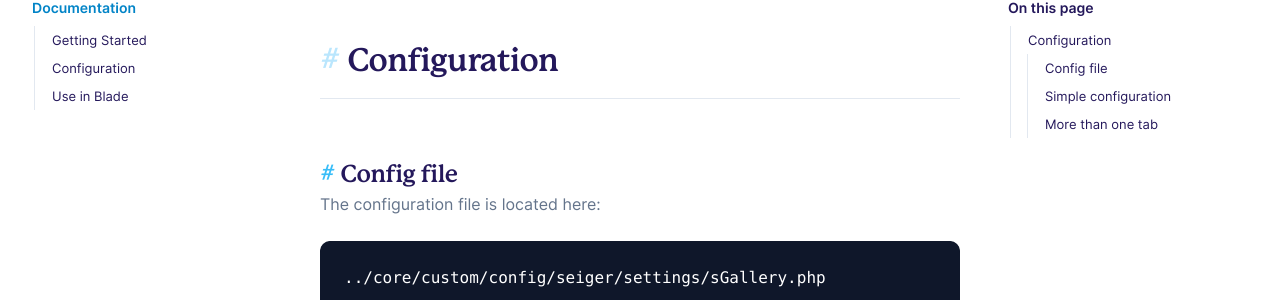
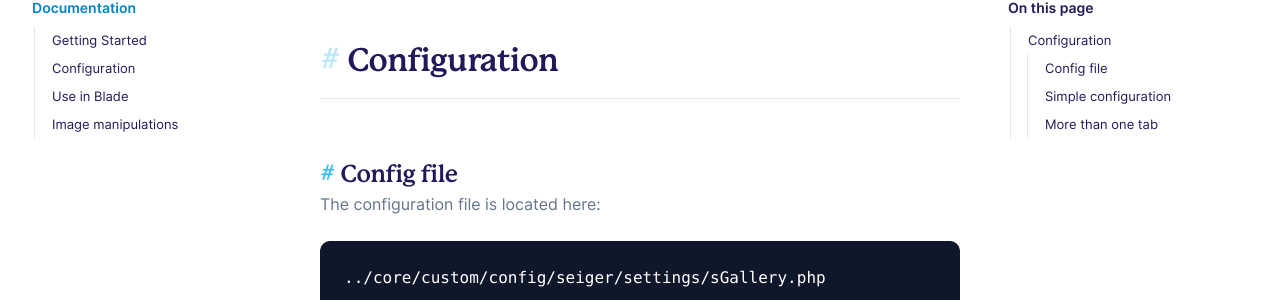
Before and after one commit to Seiger/sGallery, a Jekyll site: the page built from docs/pages/configuration.md, in a window 1280 px wide. Shown: the part 146-446 px from the top of the page. Built offline with Jekyll 4.4.1, drawn with Linux system fonts in a browser that asks for light colours; some web fonts are replaced.

Commit message:
[FIX] Docs.

```diff
--- a/docs/_data/toc.yml
+++ b/docs/_data/toc.yml
@@ -7,3 +7,5 @@
       url: "configuration"
     - title: "Use in Blade"
       url: "use-in-blade"
+    - title: "Image manipulations"
+      url: "manipulations"
```
